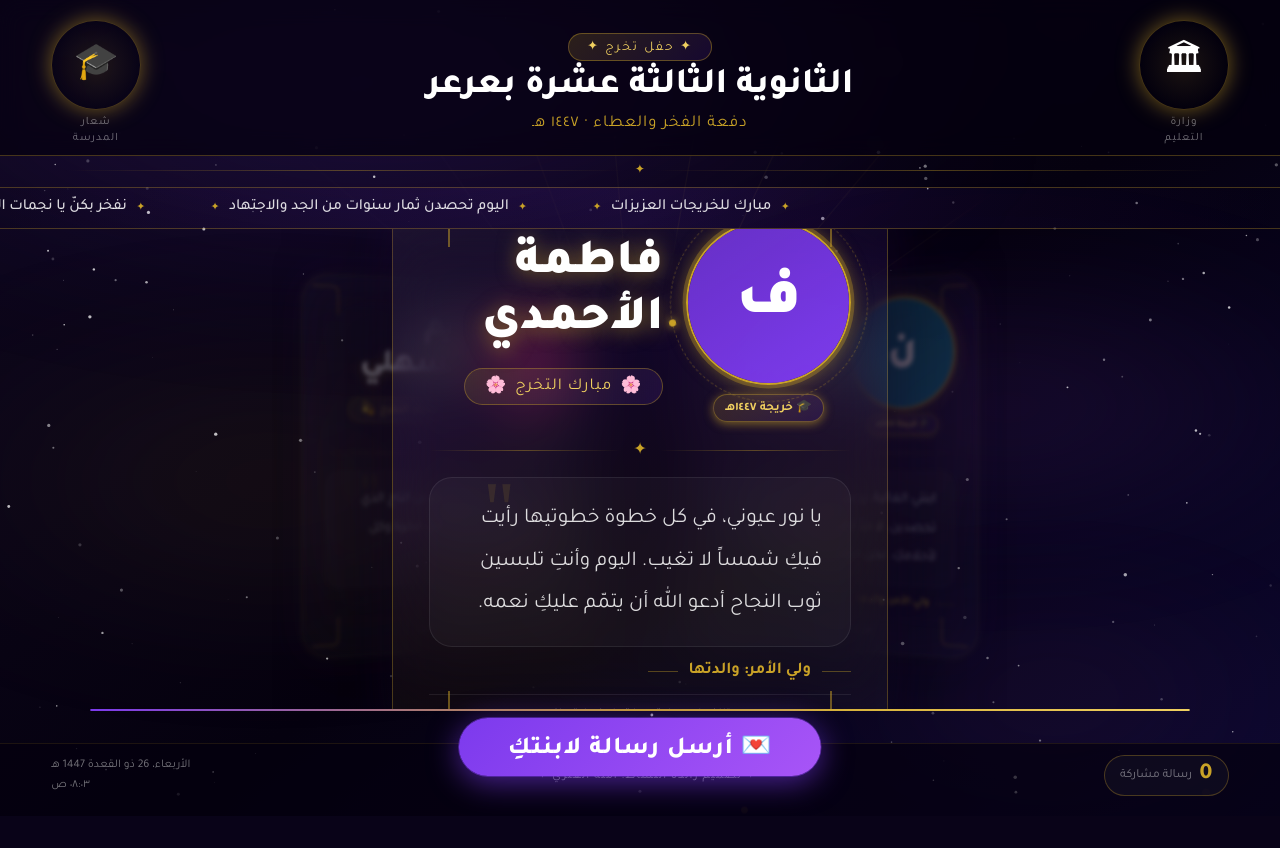
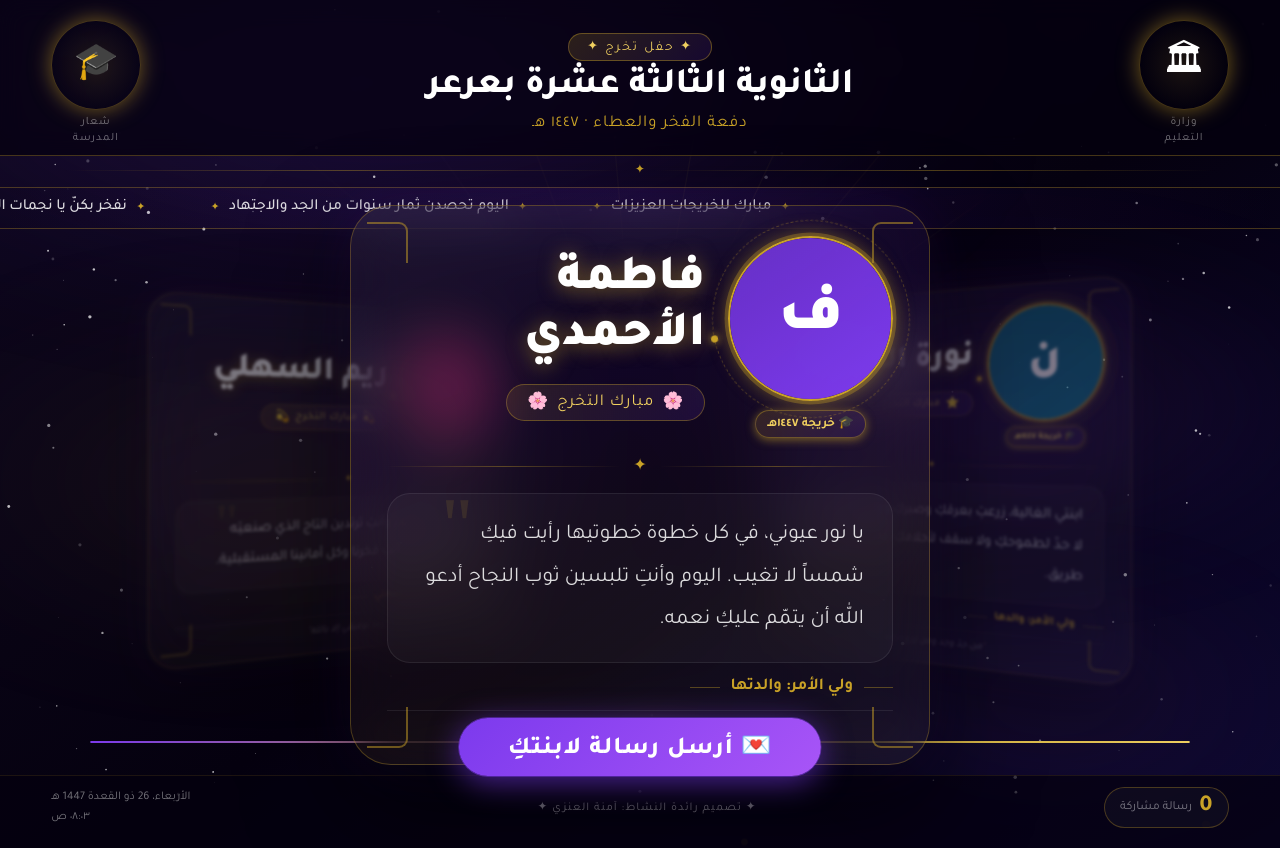
Before and after one commit to amnah1438/CINEMATICGRADUATION, a Django app: page / in a window 1280 px wide. Before the commit the page ends 798 px from the top, so only its background shows below. Run offline with Django 5.2, Linux system fonts and the light colour scheme; data that the repository does not hold is empty; some libraries are stand-ins or nearby versions.

Commit message:
تعديلات ٩

```diff
--- a/board/templates/board/display.html
+++ b/board/templates/board/display.html
@@ -106,29 +106,68 @@
     @keyframes tickerScroll{0%{transform:translateX(0)}100%{transform:translateX(-50%)}}
 
     /* ══ 3D STAGE ══ */
-    .main-area{flex:1;width:100%;display:flex;align-items:center;justify-content:center;padding:clamp(.5rem,2vh,2rem) clamp(.5rem,2vw,2rem);position:relative;overflow:hidden}
-    .card-stage{position:relative;width:100%;height:100%;display:flex;align-items:center;justify-content:center;perspective:clamp(700px,140vw,2400px);perspective-origin:50% 45%;transform-style:preserve-3d;min-height:clamp(360px,56vh,840px)}
+    .main-area{
+      flex:1;width:100%;display:flex;align-items:center;justify-content:center;
+      padding:clamp(.5rem,2vh,2rem) 0;
+      position:relative;
+      /* NO overflow:hidden — بدونه البطاقات الجانبية تظهر كاملة */
+    }
+    .card-stage{
+      position:relative;width:100%;height:100%;
+      display:flex;align-items:center;justify-content:center;
+      perspective:1200px;
+      perspective-origin:50% 42%;
+      transform-style:preserve-3d;
+      min-height:clamp(380px,60vh,860px);
+    }
 
     /* ══ GRAD CARD ══ */
     .grad-card{
       position:absolute;
-      width:min(90vw,62vh,800px);
+      width:min(82vw,580px);
       background:var(--card-bg);
       backdrop-filter:blur(28px);-webkit-backdrop-filter:blur(28px);
       border-radius:clamp(1.4rem,3.2vw,2.8rem);
       border:1px solid var(--card-border);
       padding:clamp(1.3rem,3.8vh,3.8rem) clamp(1rem,2.8vw,2.8rem) clamp(1rem,2.8vh,2.8rem);
       box-shadow:var(--card-shadow);
-      transition:transform .9s cubic-bezier(.4,0,.2,1),opacity .9s cubic-bezier(.4,0,.2,1),filter .9s ease;
-      will-change:transform,opacity,filter;transform-style:preserve-3d;
+      transition:transform 1s cubic-bezier(.4,0,.2,1), opacity 1s cubic-bezier(.4,0,.2,1), filter 1s ease;
+      will-change:transform,opacity,filter;
+      transform-style:preserve-3d;
+      transform-origin:center center;
     }
 
-    /* ══ 3D POSITIONS ══ */
-    .grad-card[data-pos="0"] {transform:translateX(0) translateZ(0) rotateY(0deg) scale(1);opacity:1;filter:blur(0);z-index:20;pointer-events:auto}
-    .grad-card[data-pos="1"] {transform:translateX(45%) translateZ(-30vw) rotateY(-32deg) scale(.8);opacity:.35;filter:blur(3px);z-index:10;pointer-events:none}
-    .grad-card[data-pos="-1"]{transform:translateX(-45%) translateZ(-30vw) rotateY(32deg) scale(.8);opacity:.35;filter:blur(3px);z-index:10;pointer-events:none}
-    .grad-card[data-pos="2"],.grad-card[data-pos="-2"]{transform:translateX(0) translateZ(-60vw) scale(.52);opacity:.1;filter:blur(6px);z-index:5;pointer-events:none}
-    .grad-card[data-pos="far"]{transform:translateX(0) translateZ(-90vw) scale(.28);opacity:0;z-index:1;pointer-events:none}
+    /* ══ 3D CAROUSEL POSITIONS ══ */
+    /* البطاقة الأمامية */
+    .grad-card[data-pos="0"] {
+      transform: translateZ(0px) rotateY(0deg) scale(1);
+      opacity:1; filter:blur(0); z-index:20; pointer-events:auto;
+    }
+    /* البطاقة اليمين */
+    .grad-card[data-pos="1"] {
+      transform: translateX(62%) translateZ(-280px) rotateY(-38deg) scale(.82);
+      opacity:.45; filter:blur(2px); z-index:10; pointer-events:none;
+    }
+    /* البطاقة اليسار */
+    .grad-card[data-pos="-1"] {
+      transform: translateX(-62%) translateZ(-280px) rotateY(38deg) scale(.82);
+      opacity:.45; filter:blur(2px); z-index:10; pointer-events:none;
+    }
+    /* البطاقات البعيدة يمين */
+    .grad-card[data-pos="2"] {
+      transform: translateX(110%) translateZ(-550px) rotateY(-55deg) scale(.55);
+      opacity:.15; filter:blur(5px); z-index:5; pointer-events:none;
+    }
+    /* البطاقات البعيدة يسار */
+    .grad-card[data-pos="-2"] {
+      transform: translateX(-110%) translateZ(-550px) rotateY(55deg) scale(.55);
+      opacity:.15; filter:blur(5px); z-index:5; pointer-events:none;
+    }
+    /* البطاقات المخفية */
+    .grad-card[data-pos="far"] {
+      transform: translateZ(-900px) scale(.2);
+      opacity:0; z-index:1; pointer-events:none;
+    }
 
     .cc{position:absolute;border-color:var(--cc-border);border-style:solid;width:clamp(26px,3.2vw,48px);height:clamp(26px,3.2vw,48px)}
     .cc.tl{top:1em;right:1em;border-width:2px 0 0 2px;border-radius:.55em 0 0 0}
```
Also changed, not shown: index.html (+13 -13 lines).
